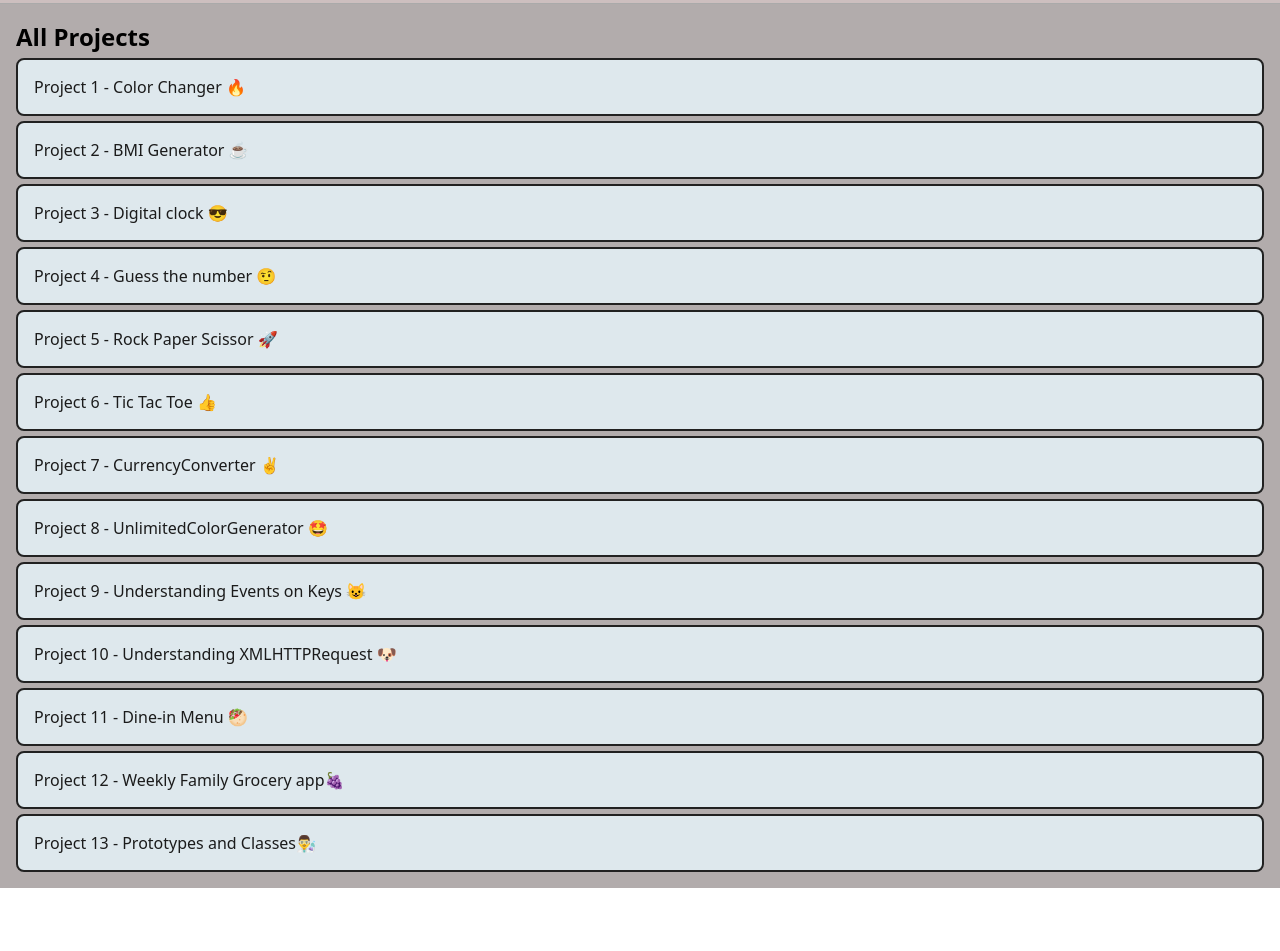
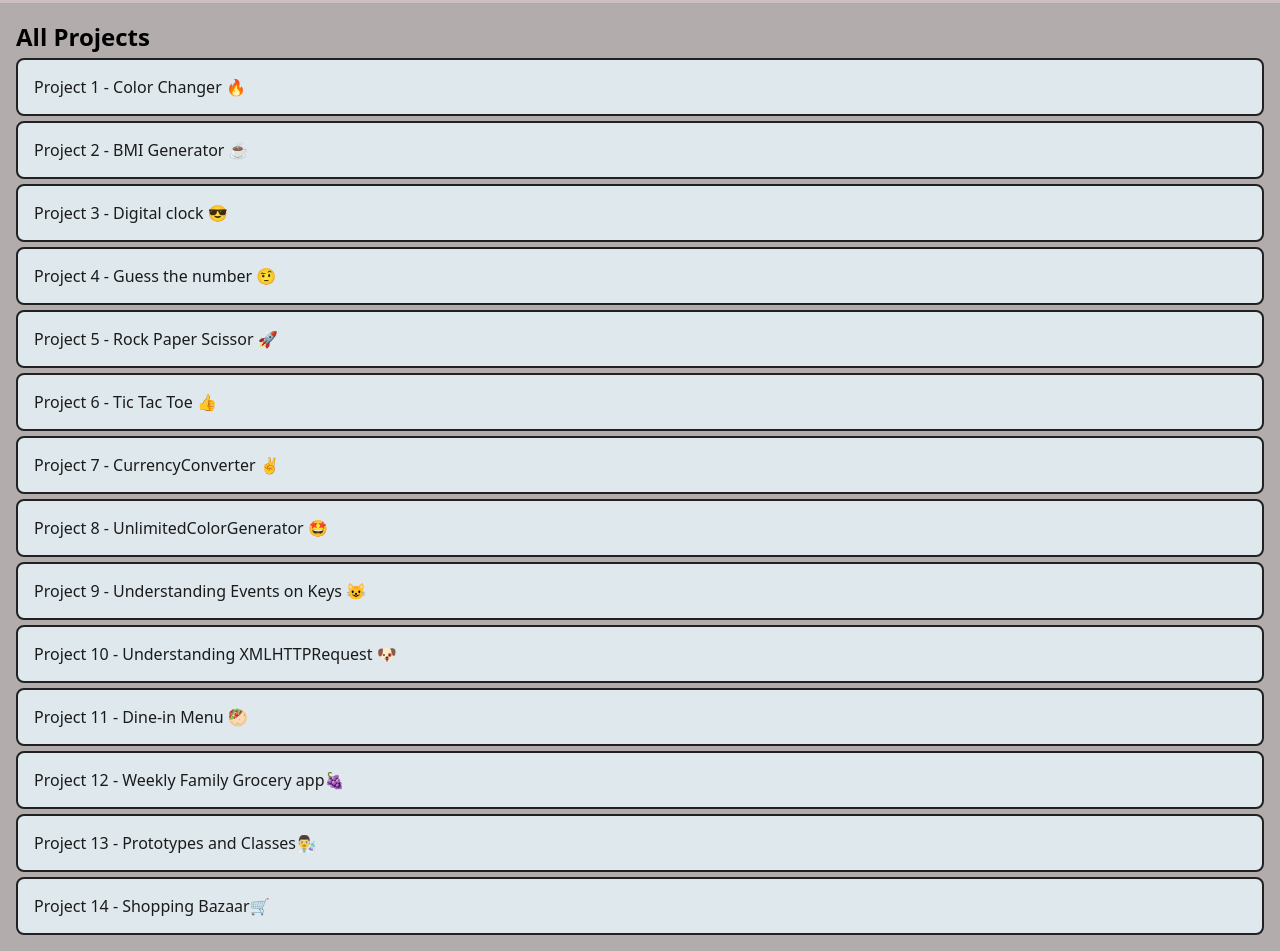
Before and after one commit to MadhulikaSingh02/JavascriptInAction, a plain HTML site: page index.html in a window 1280 px wide. Shown: the part 80-1031 px from the top of the page. Before the commit the page ends 968 px from the top, so only its background shows below. Drawn offline with Linux system fonts and the light colour scheme.

Commit message:
Added proj14

```diff
--- a/index.html
+++ b/index.html
@@ -56,6 +56,10 @@
         >
         <a class="project-link" href="./13-Prototypes and Classes/index.html"
           >Project 13 - Prototypes and Classes👨‍🔬</a
+        ><a
+          class="project-link"
+          href="./14-ShoppingBazaar/frontend/src/index.html"
+          >Project 14 - Shopping Bazaar🛒</a
         >
       </div>
     </main>
```
